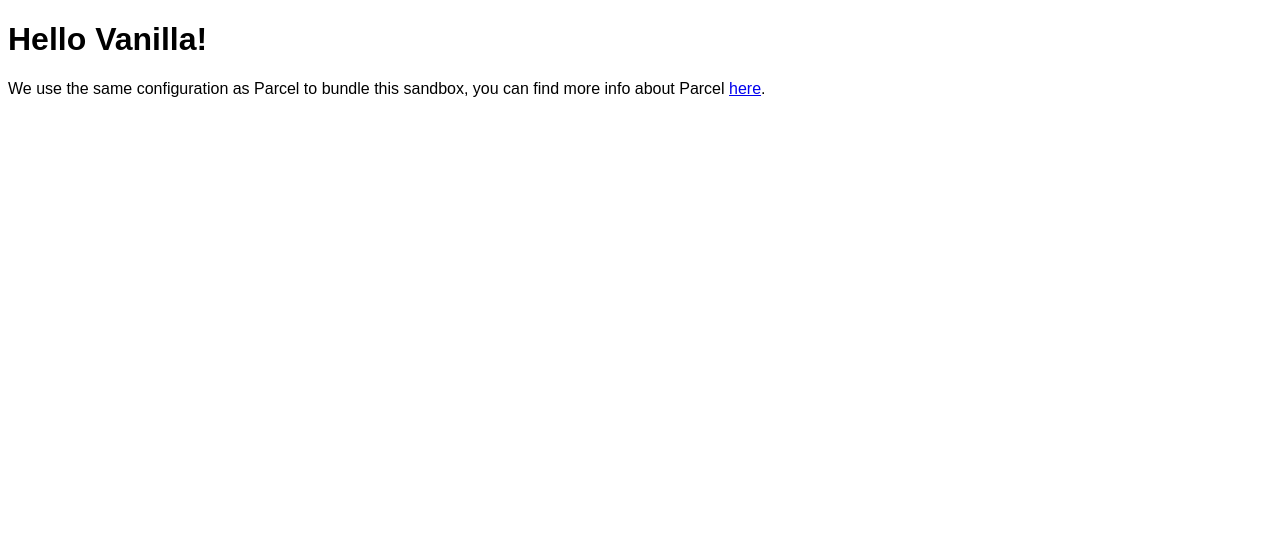
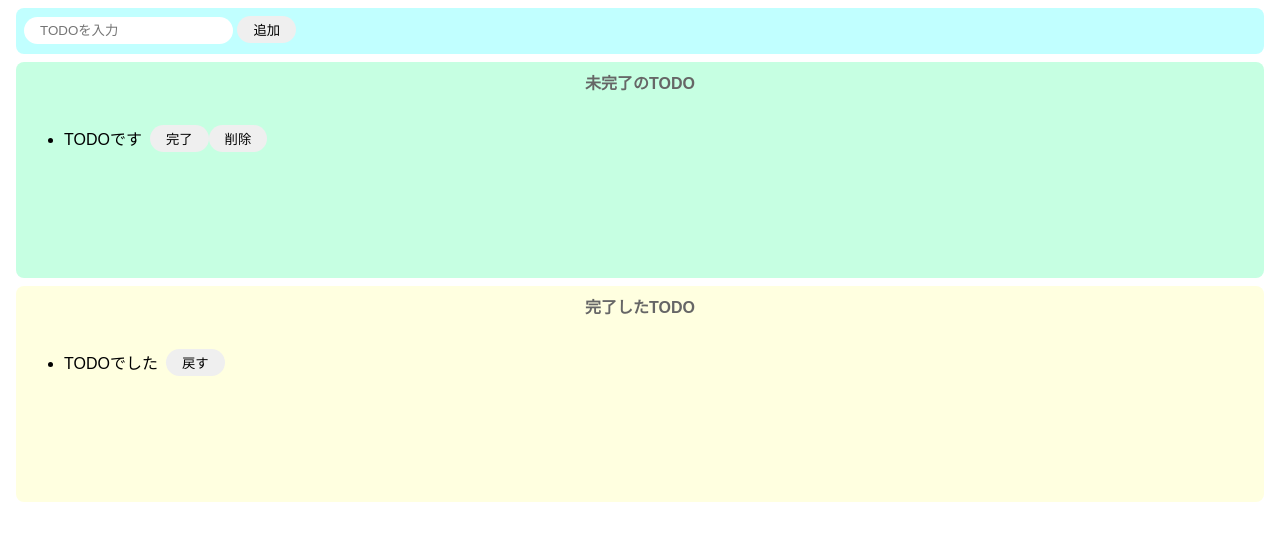
Before and after one commit to yoshimai/todo_js, a website built with Parcel: page index.html in a window 1280 px wide. Built offline with nearby package versions, Linux system fonts and the light colour scheme.

Commit message:
programing

```diff
--- a/index.html
+++ b/index.html
@@ -1,16 +1,38 @@
 <!DOCTYPE html>
 <html>
+  <head>
+    <title>TODO(JS)</title>
+    <meta charset="UTF-8" />
+  </head>
 
-<head>
-	<title>Parcel Sandbox</title>
-	<meta charset="UTF-8" />
-</head>
-
-<body>
-	<div id="app"></div>
-
-	<script src="src/index.js">
-	</script>
-</body>
-
+  <body>
+    <div class="input_area">
+      <input id="add-text" placeholder="TODOを入力" />
+      <button id="add-button">追加</button>
+    </div>
+    <div class="incomplete-area">
+      <p class="title">未完了のTODO</p>
+      <ul id="incomplete-list">
+        <li>
+          <div class="list-row">
+            <p class="todoleft">TODOです</p>
+            <button>完了</button>
+            <button>削除</button>
+          </div>
+        </li>
+      </ul>
+    </div>
+    <div class="complete-area">
+      <p class="title">完了したTODO</p>
+      <ul>
+        <li>
+          <div class="list-row">
+            <p class="todoleft">TODOでした</p>
+            <button>戻す</button>
+          </div>
+        </li>
+      </ul>
+    </div>
+    <script src="src/index.js"></script>
+  </body>
 </html>
--- a/src/index.js
+++ b/src/index.js
@@ -1,10 +1,27 @@
 import "./styles.css";
 
-document.getElementById("app").innerHTML = `
-<h1>Hello Vanilla!</h1>
-<div>
-  We use the same configuration as Parcel to bundle this sandbox, you can find more
-  info about Parcel
-  <a href="https://parceljs.org" target="_blank" rel="noopener noreferrer">here</a>.
-</div>
-`;
+const onClickAdd = () => {
+  // テキストボックスの値を取得し、初期化する
+  const inputText = document.getElementById("add-text").value;
+  document.getElementById("add-text").value = "";
+
+  // div生成
+  const div = document.createElement("div");
+  div.className = "list-row";
+
+  // タグ生成
+  const li = document.createElement("li");
+  li.innerText = inputText;
+
+  // divタグの子要素に各要素を設定
+  div.appendChild(li);
+
+  // 未完了リストに追加
+  document.getElementById("incomplete-list").appendChild(div);
+
+  // console.log(div);
+};
+
+document
+  .getElementById("add-button")
+  .addEventListener("click", () => onClickAdd());
--- a/src/styles.css
+++ b/src/styles.css
@@ -1,3 +1,66 @@
 body {
   font-family: sans-serif;
 }
+
+input {
+  border-radius: 16px;
+  border: none;
+  padding: 6px 16px;
+  outline: none;
+}
+
+button {
+  border-radius: 16px;
+  border: none;
+  padding: 4px 16px;
+}
+
+button:hover {
+  background-color: #ff7fff;
+  color: #fff;
+  cursor: pointer;
+}
+
+.todoleft {
+  margin-right: 8px;
+}
+
+.input_area {
+  background-color: #c1ffff;
+  widows: 400px;
+  height: 30px;
+  padding: 8px;
+  margin: 8px;
+  border-radius: 8px;
+}
+
+.incomplete-area {
+  background-color: #c6ffe2;
+  widows: 400px;
+  min-height: 200px;
+  padding: 8px;
+  margin: 8px;
+  border-radius: 8px;
+}
+
+.complete-area {
+  background-color: #ffffe0;
+  widows: 400px;
+  min-height: 200px;
+  padding: 8px;
+  margin: 8px;
+  border-radius: 8px;
+}
+
+.title {
+  text-align: center;
+  margin-top: 0;
+  font-weight: bold;
+  color: #666;
+}
+
+.list-row {
+  display: flex;
+  align-items: center;
+  padding-bottom: 4px;
+}
```
